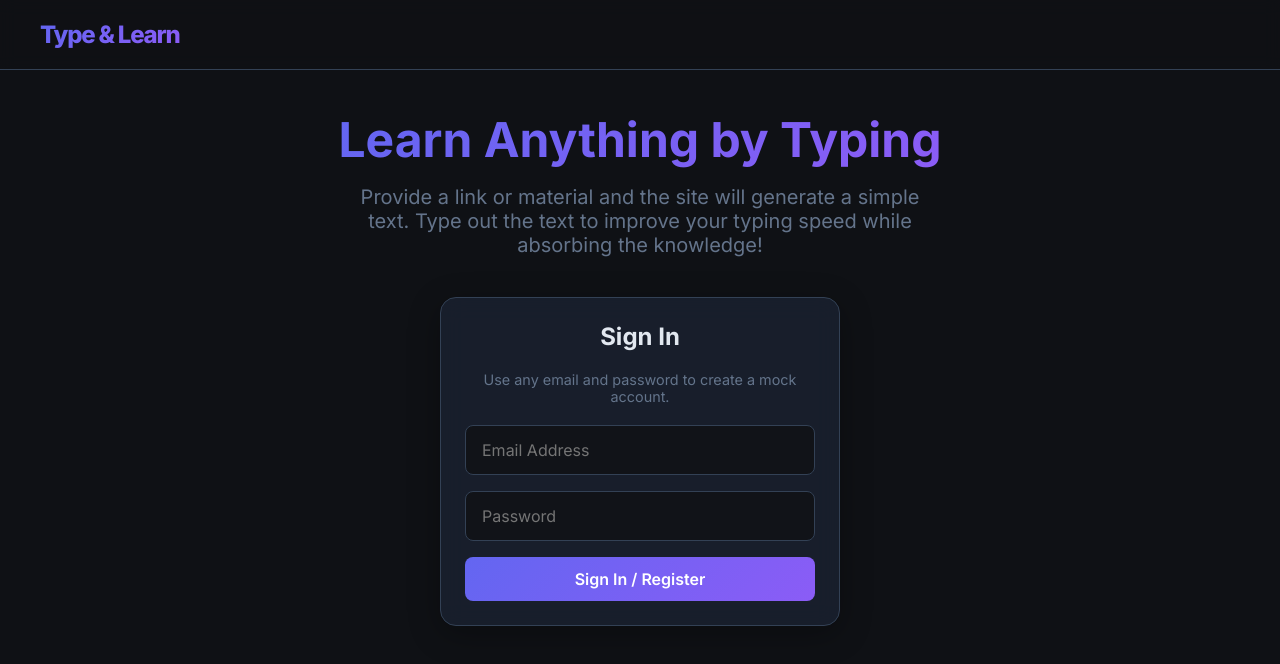
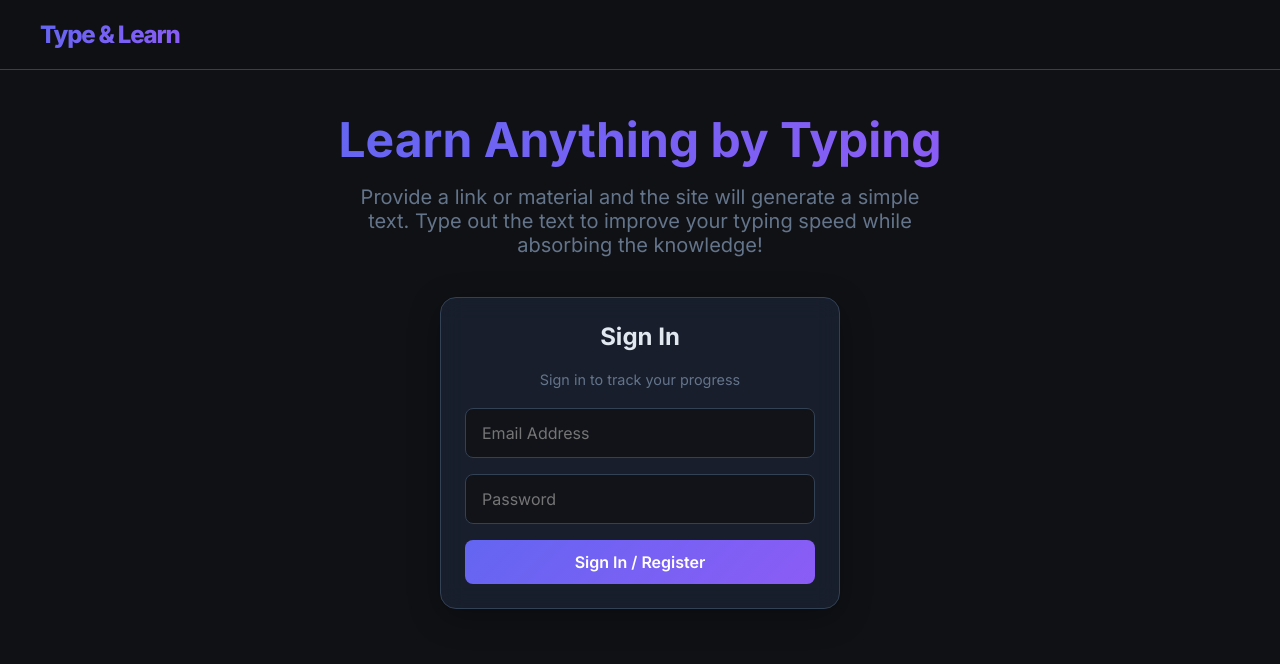
Before and after one commit to sharears/typing-platform, a Next.js app: page / in a window 1280 px wide. Shown: the top 664 px of the page. Built offline with nearby package versions, Linux system fonts and the light colour scheme; no server answers.

Commit message:
Update sign in text

```diff
--- a/src/app/page.tsx
+++ b/src/app/page.tsx
@@ -26,7 +26,7 @@ export default function Home() {
       {status === "unauthenticated" && (
         <div className="glass-panel" style={{ display: "flex", flexDirection: "column", gap: "20px", width: "100%", maxWidth: "400px" }}>
           <h2>Sign In</h2>
-          <p style={{ fontSize: "0.9rem", color: "var(--untyped)" }}>Use any email and password to create a mock account.</p>
+          <p style={{ fontSize: "0.9rem", color: "var(--untyped)" }}>Sign in to track your progress</p>
             <form
             onSubmit={(e) => {
               e.preventDefault();
```
